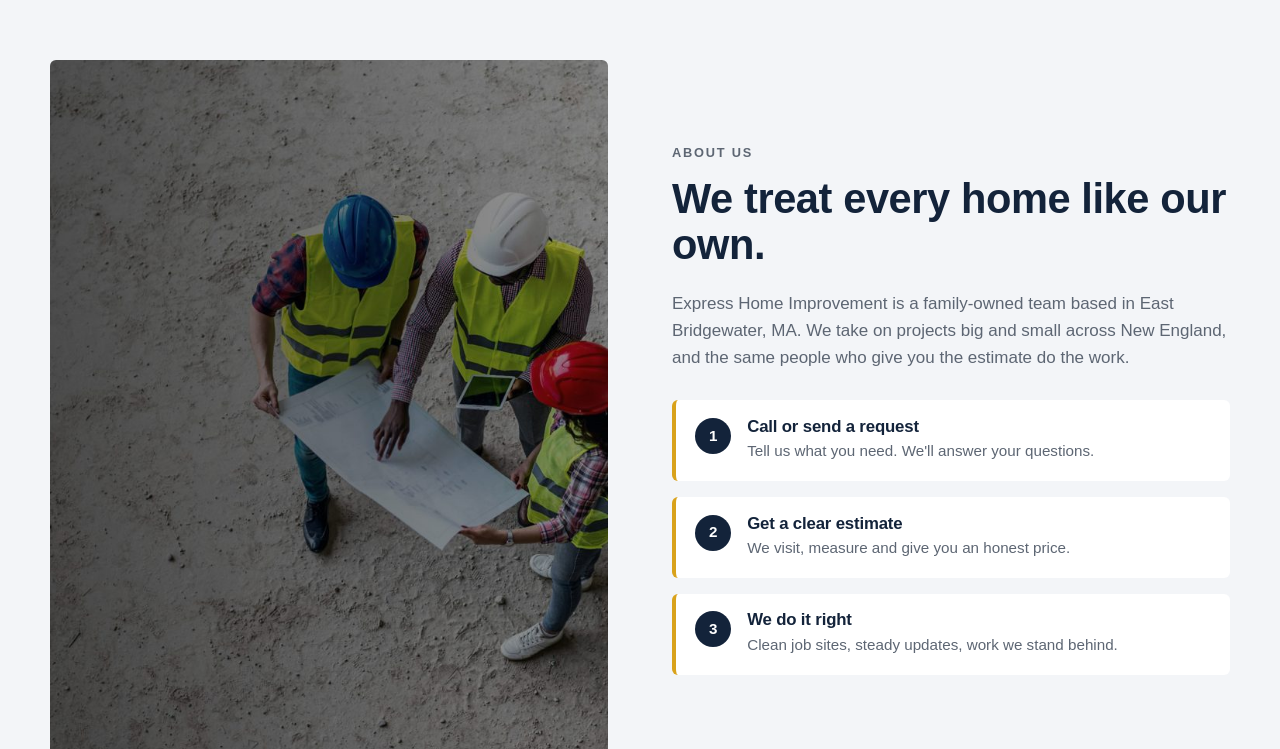
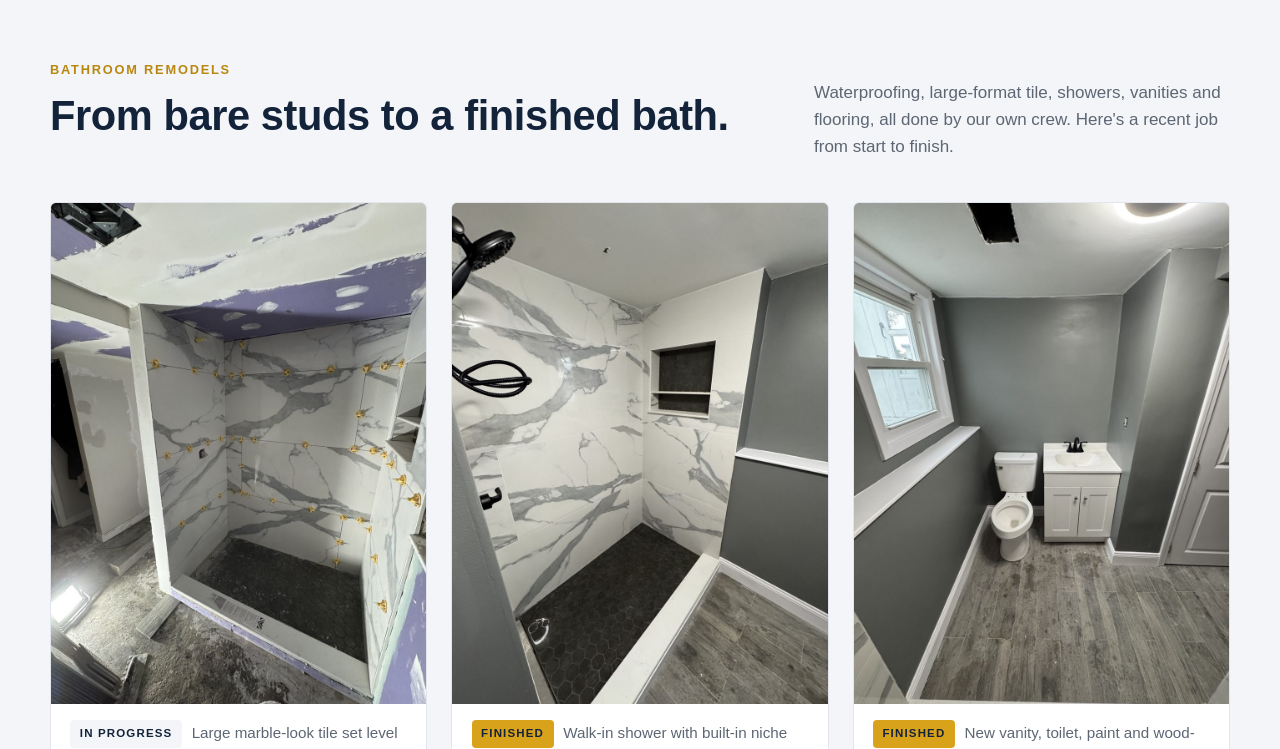
Before and after one commit to soundzlive-cmyk/homeimprovement, a plain HTML site: page index.html in a window 1280 px wide. Shown: the part 2051-2800 px from the top of the page. Drawn offline with Linux system fonts and the light colour scheme.

Commit message:
Add Bathroom Remodels section with project photos
Co-Authored-By: Claude Opus 5.5 <noreply@anthropic.com>
Claude-Session: https://claude.ai/code/session_011HbiFx4PEEdNgELM1AVUTW

```diff
--- a/css/styles.css
+++ b/css/styles.css
@@ -111,6 +111,17 @@ p { margin: 0 0 1em; }
 .service__link::after { content: " →"; color: var(--gold-dk); transition: margin .2s; }
 .service:hover .service__link::after { margin-left: .3rem; }
 
+/* Bathroom remodels */
+.bath__intro { max-width: 26rem; }
+.bath { display: grid; grid-template-columns: repeat(3, 1fr); gap: 1.5rem; }
+.bath__item { margin: 0; background: #fff; border-radius: var(--radius); overflow: hidden; border: 1px solid var(--line); }
+.bath__item .gallery__item { display: block; width: 100%; aspect-ratio: 3 / 4; border-radius: 0; }
+.bath__item figcaption { padding: 1rem 1.2rem 1.2rem; color: var(--muted); font-size: .95rem; }
+.tag { display: inline-block; font-size: .72rem; font-weight: 700; letter-spacing: .1em; text-transform: uppercase; padding: .3rem .6rem; border-radius: 4px; background: var(--tint); color: var(--navy); margin: 0 .6rem .4rem 0; }
+.tag--done { background: var(--gold); color: var(--navy); }
+.bath__cta { margin-top: 2rem; text-align: center; }
+.about .steps li { background: var(--tint); }
+
 /* About */
 .about { display: grid; grid-template-columns: 1fr 1fr; gap: clamp(2rem, 5vw, 4.5rem); align-items: center; }
 .about__img { border-radius: var(--radius); overflow: hidden; aspect-ratio: 4 / 5; position: relative; }
@@ -193,6 +204,7 @@ p { margin: 0 0 1em; }
 /* Responsive */
 @media (max-width: 980px) {
   .services { grid-template-columns: repeat(2, 1fr); }
+  .bath { grid-template-columns: repeat(3, 1fr); gap: 1rem; }
   .about, .contact { grid-template-columns: 1fr; }
   .about__img { aspect-ratio: 16 / 10; }
   .footer__inner { grid-template-columns: 1fr 1fr; }
@@ -226,6 +238,8 @@ p { margin: 0 0 1em; }
 }
 @media (max-width: 560px) {
   .services { grid-template-columns: 1fr; }
+  .bath { grid-template-columns: 1fr; }
+  .bath__item .gallery__item { aspect-ratio: 4 / 3; }
   .form__row { grid-template-columns: 1fr; }
   .footer__inner { grid-template-columns: 1fr; }
   .gallery { grid-auto-rows: 150px; }
--- a/index.html
+++ b/index.html
@@ -45,6 +45,7 @@
     </a>
     <nav class="nav__links" id="navLinks" aria-label="Main">
       <a href="#services">Services</a>
+      <a href="#bathrooms">Bathrooms</a>
       <a href="#about">About</a>
       <a href="#projects">Our Work</a>
       <a href="#contact">Contact</a>
@@ -116,8 +117,38 @@
     </div>
   </section>
 
+  <!-- BATHROOM REMODELS -->
+  <section class="section section--tint" id="bathrooms">
+    <div class="wrap">
+      <header class="head head--row">
+        <div>
+          <p class="kicker">Bathroom remodels</p>
+          <h2>From bare studs to a finished bath.</h2>
+        </div>
+        <p class="muted bath__intro">Waterproofing, large-format tile, showers, vanities and flooring, all done by our own crew. Here's a recent job from start to finish.</p>
+      </header>
+      <div class="bath">
+        <figure class="bath__item reveal">
+          <button class="gallery__item"><img src="images/bath-shower-tiling.jpg" alt="Shower walls being tiled with large marble-look porcelain and leveling clips" loading="lazy"></button>
+          <figcaption><span class="tag">In progress</span>Large marble-look tile set level and true.</figcaption>
+        </figure>
+        <figure class="bath__item reveal">
+          <button class="gallery__item"><img src="images/bath-shower-finished.jpg" alt="Finished walk-in shower with marble-look walls, built-in niche and black hex tile floor" loading="lazy"></button>
+          <figcaption><span class="tag tag--done">Finished</span>Walk-in shower with built-in niche and hex tile floor.</figcaption>
+        </figure>
+        <figure class="bath__item reveal">
+          <button class="gallery__item"><img src="images/bath-vanity-finished.jpg" alt="Finished bathroom with new vanity, toilet, gray walls and wood-look tile floor" loading="lazy"></button>
+          <figcaption><span class="tag tag--done">Finished</span>New vanity, toilet, paint and wood-look tile floor.</figcaption>
+        </figure>
+      </div>
+      <div class="bath__cta">
+        <a href="#contact" class="btn btn--primary" data-pick="Bathroom remodel">Get a Bathroom Estimate</a>
+      </div>
+    </div>
+  </section>
+
   <!-- ABOUT -->
-  <section class="section section--tint" id="about">
+  <section class="section" id="about">
     <div class="wrap about">
       <div class="about__img reveal">
         <img src="images/about.jpg" alt="Express Home Improvement crew reviewing plans on site" loading="lazy">
@@ -221,6 +252,7 @@
     </div>
     <nav aria-label="Footer">
       <a href="#services">Services</a>
+      <a href="#bathrooms">Bathrooms</a>
       <a href="#about">About</a>
       <a href="#projects">Our Work</a>
       <a href="#contact">Contact</a>
--- a/js/main.js
+++ b/js/main.js
@@ -34,9 +34,9 @@
 
   // Service cards pre-select the project type in the form
   var form = document.getElementById('quoteForm');
-  document.querySelectorAll('.service[data-service]').forEach(function (card) {
+  document.querySelectorAll('[data-service], [data-pick]').forEach(function (card) {
     card.addEventListener('click', function () {
-      var sel = form.elements.service, want = card.dataset.service.toLowerCase();
+      var sel = form.elements.service, want = (card.dataset.service || card.dataset.pick).toLowerCase();
       Array.prototype.forEach.call(sel.options, function (o) {
         if (o.text.toLowerCase() === want) sel.value = o.value;
       });
```
Also changed, not shown: images/bath-shower-finished.jpg (added), images/bath-shower-tiling.jpg (added), images/bath-vanity-finished.jpg (added).
